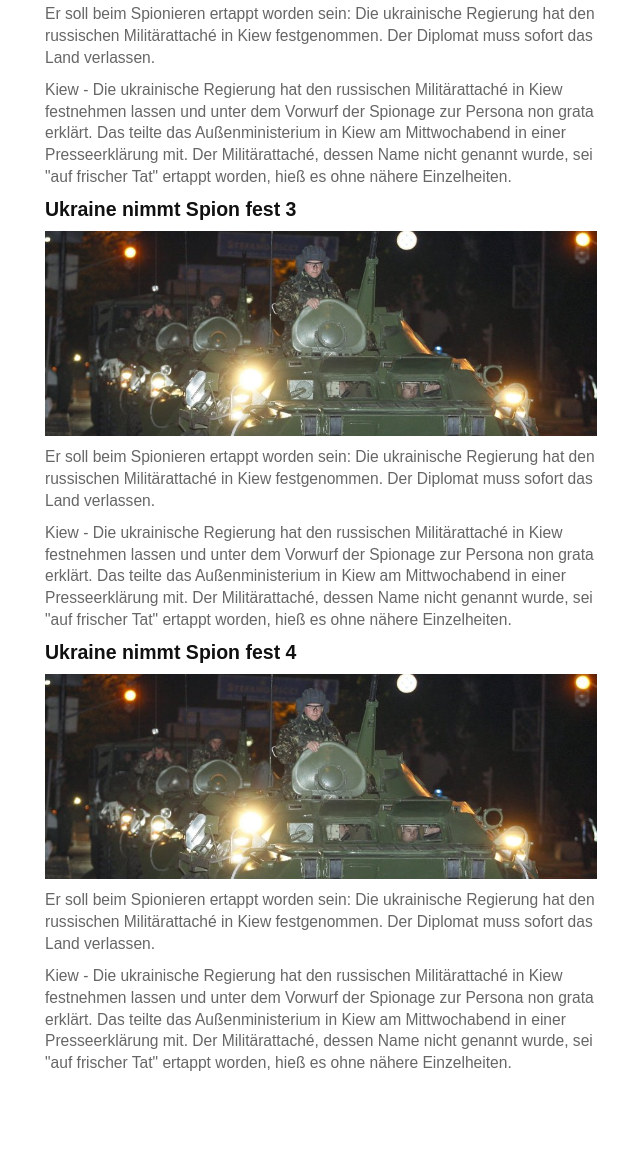
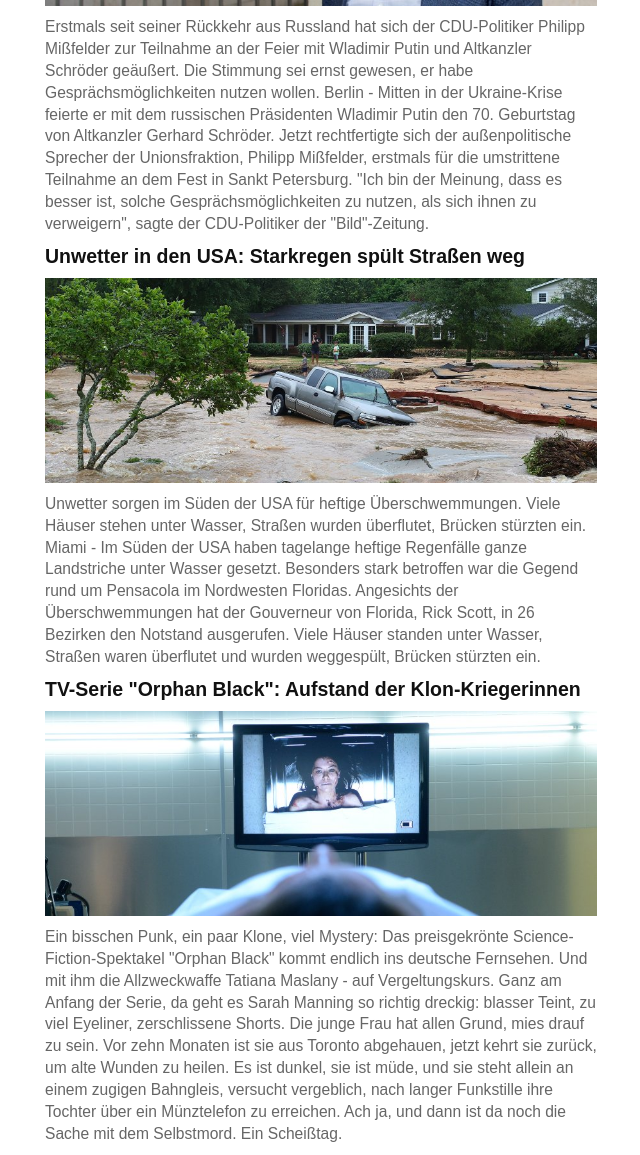
Before and after one commit to MKiessling/ImplementationRWD, a plain HTML site: page index.html in a window 1280 px wide. Shown: the part 755-1910 px from the top of the page, without its empty margins (135-775 px from the left). Before the commit the page ends 1839 px from the top, so only its background shows below. Drawn offline with nearby package versions, Linux system fonts and the light colour scheme.

Commit message:
new articles

```diff
--- a/index.html
+++ b/index.html
@@ -7,10 +7,8 @@
     <link href="css/style.css" type="text/css" rel="stylesheet">
     <script type="text/javascript" src="//ajax.googleapis.com/ajax/libs/jquery/1.10.2/jquery.min.js"></script>
     <script type="text/javascript" src="http://ajax.googleapis.com/ajax/libs/jqueryui/1.8.18/jquery-ui.min.js"></script>
-
     <!--[if lt IE 9]>
     <script src="//html5shiv.googlecode.com/svn/trunk/html5.js"></script>
-
     <![endif]-->
     <script type='text/javascript' src='js/doubly-linked-list.js'></script>
     <script type='text/javascript' src='js/script.js'></script>
@@ -30,56 +28,40 @@
         <section>
             <p>
                 Er soll beim Spionieren ertappt worden sein: Die ukrainische Regierung hat den russischen Militärattaché in Kiew festgenommen. Der Diplomat muss sofort das Land verlassen.
-            </p>
-        </section>
-        <section>
-            <p>
                 Kiew - Die ukrainische Regierung hat den russischen Militärattaché in Kiew festnehmen lassen und unter dem Vorwurf der Spionage zur Persona non grata erklärt. Das teilte das Außenministerium in Kiew am Mittwochabend in einer Presseerklärung mit. Der Militärattaché, dessen Name nicht genannt wurde, sei "auf frischer Tat" ertappt worden, hieß es ohne nähere Einzelheiten.
             </p>
         </section>
     </article>
 
     <article>
-        <h1>Ukraine nimmt Spion fest 2</h1>
-        <img src="img/ukraine.jpg">
+        <h1>Geburtstagsparty für Schröder: Mißfelder rechtfertigt Feier mit Putin</h1>
+        <img src="img/schröder.jpg">
         <section>
             <p>
-                Er soll beim Spionieren ertappt worden sein: Die ukrainische Regierung hat den russischen Militärattaché in Kiew festgenommen. Der Diplomat muss sofort das Land verlassen.
-            </p>
-        </section>
-        <section>
-            <p>
-                Kiew - Die ukrainische Regierung hat den russischen Militärattaché in Kiew festnehmen lassen und unter dem Vorwurf der Spionage zur Persona non grata erklärt. Das teilte das Außenministerium in Kiew am Mittwochabend in einer Presseerklärung mit. Der Militärattaché, dessen Name nicht genannt wurde, sei "auf frischer Tat" ertappt worden, hieß es ohne nähere Einzelheiten.
+                Erstmals seit seiner Rückkehr aus Russland hat sich der CDU-Politiker Philipp Mißfelder zur Teilnahme an der Feier mit Wladimir Putin und Altkanzler Schröder geäußert. Die Stimmung sei ernst gewesen, er habe Gesprächsmöglichkeiten nutzen wollen.
+                Berlin - Mitten in der Ukraine-Krise feierte er mit dem russischen Präsidenten Wladimir Putin den 70. Geburtstag von Altkanzler Gerhard Schröder. Jetzt rechtfertigte sich der außenpolitische Sprecher der Unionsfraktion, Philipp Mißfelder, erstmals für die umstrittene Teilnahme an dem Fest in Sankt Petersburg. "Ich bin der Meinung, dass es besser ist, solche Gesprächsmöglichkeiten zu nutzen, als sich ihnen zu verweigern", sagte der CDU-Politiker der "Bild"-Zeitung.
             </p>
         </section>
     </article>
 
     <article>
-        <h1>Ukraine nimmt Spion fest 3</h1>
-        <img src="img/ukraine.jpg">
+        <h1>Unwetter in den USA: Starkregen spült Straßen weg</h1>
+        <img src="img/unwetter.jpg">
         <section>
             <p>
-                Er soll beim Spionieren ertappt worden sein: Die ukrainische Regierung hat den russischen Militärattaché in Kiew festgenommen. Der Diplomat muss sofort das Land verlassen.
-            </p>
-        </section>
-        <section>
-            <p>
-                Kiew - Die ukrainische Regierung hat den russischen Militärattaché in Kiew festnehmen lassen und unter dem Vorwurf der Spionage zur Persona non grata erklärt. Das teilte das Außenministerium in Kiew am Mittwochabend in einer Presseerklärung mit. Der Militärattaché, dessen Name nicht genannt wurde, sei "auf frischer Tat" ertappt worden, hieß es ohne nähere Einzelheiten.
+                Unwetter sorgen im Süden der USA für heftige Überschwemmungen. Viele Häuser stehen unter Wasser, Straßen wurden überflutet, Brücken stürzten ein.
+                Miami - Im Süden der USA haben tagelange heftige Regenfälle ganze Landstriche unter Wasser gesetzt. Besonders stark betroffen war die Gegend rund um Pensacola im Nordwesten Floridas. Angesichts der Überschwemmungen hat der Gouverneur von Florida, Rick Scott, in 26 Bezirken den Notstand ausgerufen. Viele Häuser standen unter Wasser, Straßen waren überflutet und wurden weggespült, Brücken stürzten ein.
             </p>
         </section>
     </article>
 
     <article>
-        <h1>Ukraine nimmt Spion fest 4</h1>
-        <img src="img/ukraine.jpg">
+        <h1>TV-Serie "Orphan Black": Aufstand der Klon-Kriegerinnen</h1>
+        <img src="img/serie.jpg">
         <section>
             <p>
-                Er soll beim Spionieren ertappt worden sein: Die ukrainische Regierung hat den russischen Militärattaché in Kiew festgenommen. Der Diplomat muss sofort das Land verlassen.
-            </p>
-        </section>
-        <section>
-            <p>
-                Kiew - Die ukrainische Regierung hat den russischen Militärattaché in Kiew festnehmen lassen und unter dem Vorwurf der Spionage zur Persona non grata erklärt. Das teilte das Außenministerium in Kiew am Mittwochabend in einer Presseerklärung mit. Der Militärattaché, dessen Name nicht genannt wurde, sei "auf frischer Tat" ertappt worden, hieß es ohne nähere Einzelheiten.
+                Ein bisschen Punk, ein paar Klone, viel Mystery: Das preisgekrönte Science-Fiction-Spektakel "Orphan Black" kommt endlich ins deutsche Fernsehen. Und mit ihm die Allzweckwaffe Tatiana Maslany - auf Vergeltungskurs.
+                Ganz am Anfang der Serie, da geht es Sarah Manning so richtig dreckig: blasser Teint, zu viel Eyeliner, zerschlissene Shorts. Die junge Frau hat allen Grund, mies drauf zu sein. Vor zehn Monaten ist sie aus Toronto abgehauen, jetzt kehrt sie zurück, um alte Wunden zu heilen. Es ist dunkel, sie ist müde, und sie steht allein an einem zugigen Bahngleis, versucht vergeblich, nach langer Funkstille ihre Tochter über ein Münztelefon zu erreichen. Ach ja, und dann ist da noch die Sache mit dem Selbstmord. Ein Scheißtag.
             </p>
         </section>
     </article>
```
Also changed, not shown: img/schröder.jpg (added), img/serie.jpg (added), img/unwetter.jpg (added).
